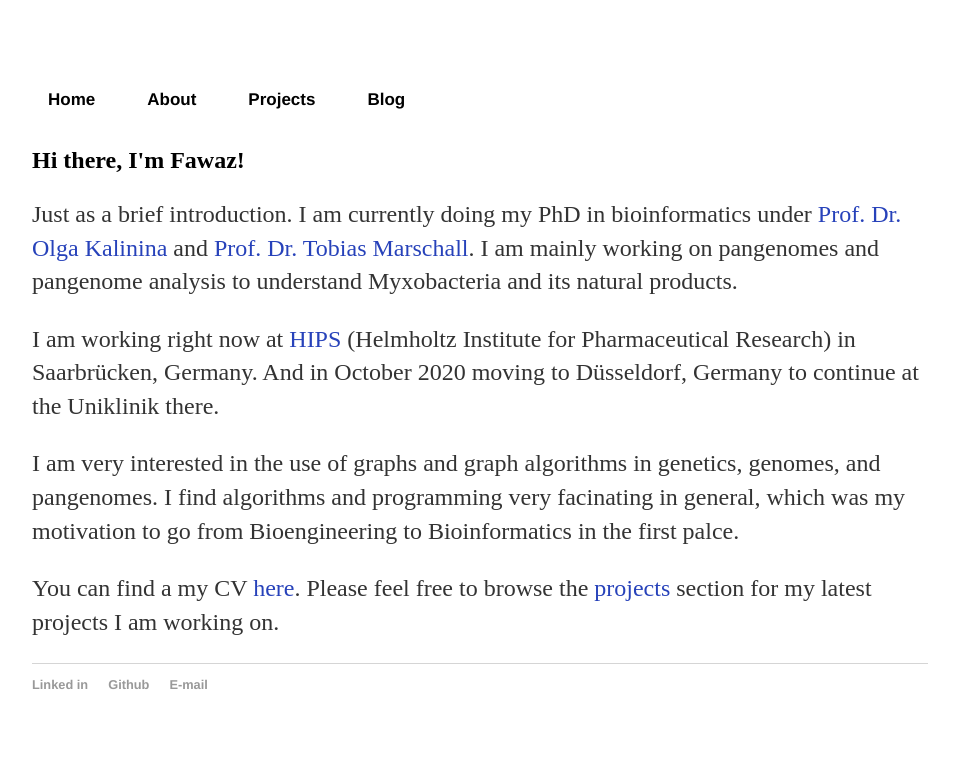
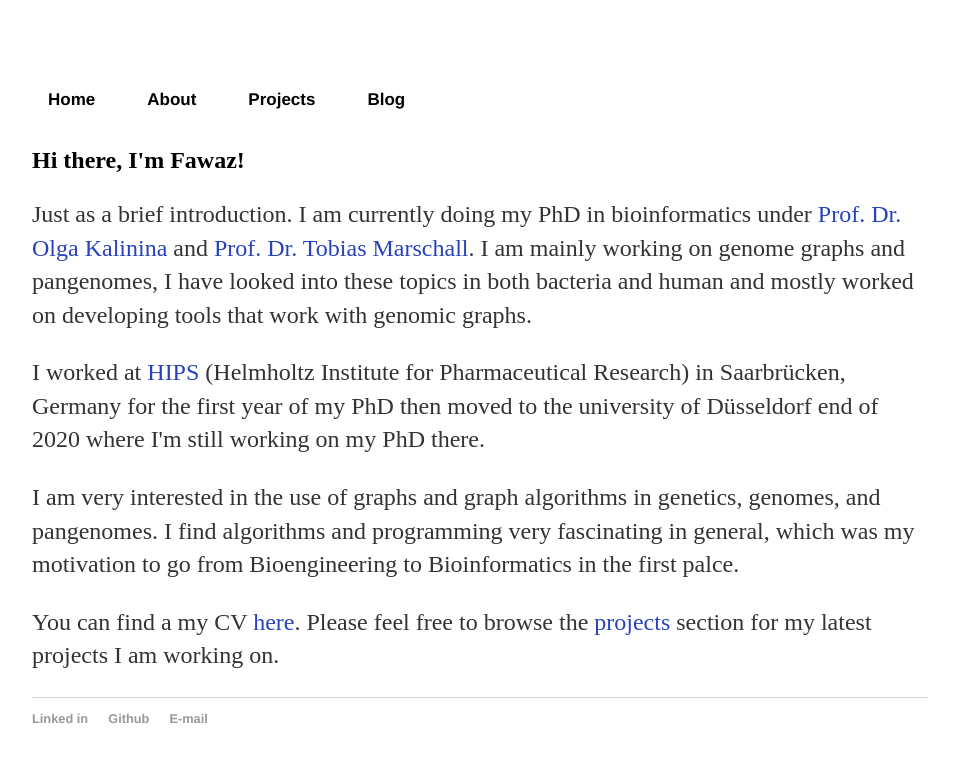
Before and after one commit to fawaz-dabbaghieh/fawaz-dabbaghieh.github.io, a Jekyll site: the page built from index.html, in a window 1280 px wide. Shown: the top 762 px of the page, without its empty margins (160-1119 px from the left). Built offline with Jekyll 4.4.1, drawn with Linux system fonts in a browser that asks for light colours.

Commit message:
updating the index file

```diff
--- a/index.html
+++ b/index.html
@@ -4,9 +4,9 @@ title : About page
 ---
 <div class="blurb">
 	<h2>Hi there, I'm Fawaz!</h2>
-	<p>Just as a brief introduction. I am currently doing my PhD in bioinformatics under <a href="https://www.helmholtz-hzi.de/en/research/research-topics/anti-infectives/drug-bioinformatics/olga-kalinina/">Prof. Dr. Olga Kalinina</a> and <a href="https://zbi-www.bioinf.uni-sb.de/en/junior-groups/algorithms-computational-genomics.html">Prof. Dr. Tobias Marschall</a>. I am mainly working on pangenomes and pangenome analysis to understand Myxobacteria and its natural products.</p>
-	<p>I am working right now at <a href="https://www.helmholtz-hzi.de/en/the-hzi/locations/hips-saarbruecken/about-hips/">HIPS</a> (Helmholtz Institute for Pharmaceutical Research) in Saarbrücken, Germany. And in October 2020 moving to Düsseldorf, Germany to continue at the Uniklinik there.</p>
-	<p>I am very interested in the use of graphs and graph algorithms in genetics, genomes, and pangenomes. I find algorithms and programming very facinating in general, which was my motivation to go from Bioengineering to Bioinformatics in the first palce.</p>
+	<p>Just as a brief introduction. I am currently doing my PhD in bioinformatics under <a href="https://www.helmholtz-hzi.de/en/research/research-topics/anti-infectives/drug-bioinformatics/olga-kalinina/">Prof. Dr. Olga Kalinina</a> and <a href="https://zbi-www.bioinf.uni-sb.de/en/junior-groups/algorithms-computational-genomics.html">Prof. Dr. Tobias Marschall</a>. I am mainly working on genome graphs and pangenomes, I have looked into these topics in both bacteria and human and mostly worked on developing tools that work with genomic graphs.</p>
+	<p>I worked at <a href="https://www.helmholtz-hzi.de/en/the-hzi/locations/hips-saarbruecken/about-hips/">HIPS</a> (Helmholtz Institute for Pharmaceutical Research) in Saarbrücken, Germany for the first year of my PhD then moved to the university of Düsseldorf end of 2020 where I'm still working on my PhD there.</p>
+	<p>I am very interested in the use of graphs and graph algorithms in genetics, genomes, and pangenomes. I find algorithms and programming very fascinating in general, which was my motivation to go from Bioengineering to Bioinformatics in the first palce.</p>
 
 	<p>You can find a my CV <a href="files/fawaz_dabbaghie_resume.pdf">here</a>. Please feel free to browse the <a href="projects/">projects</a> section for my latest projects I am working on.</p>
 </div><!-- /.blurb -->
```
